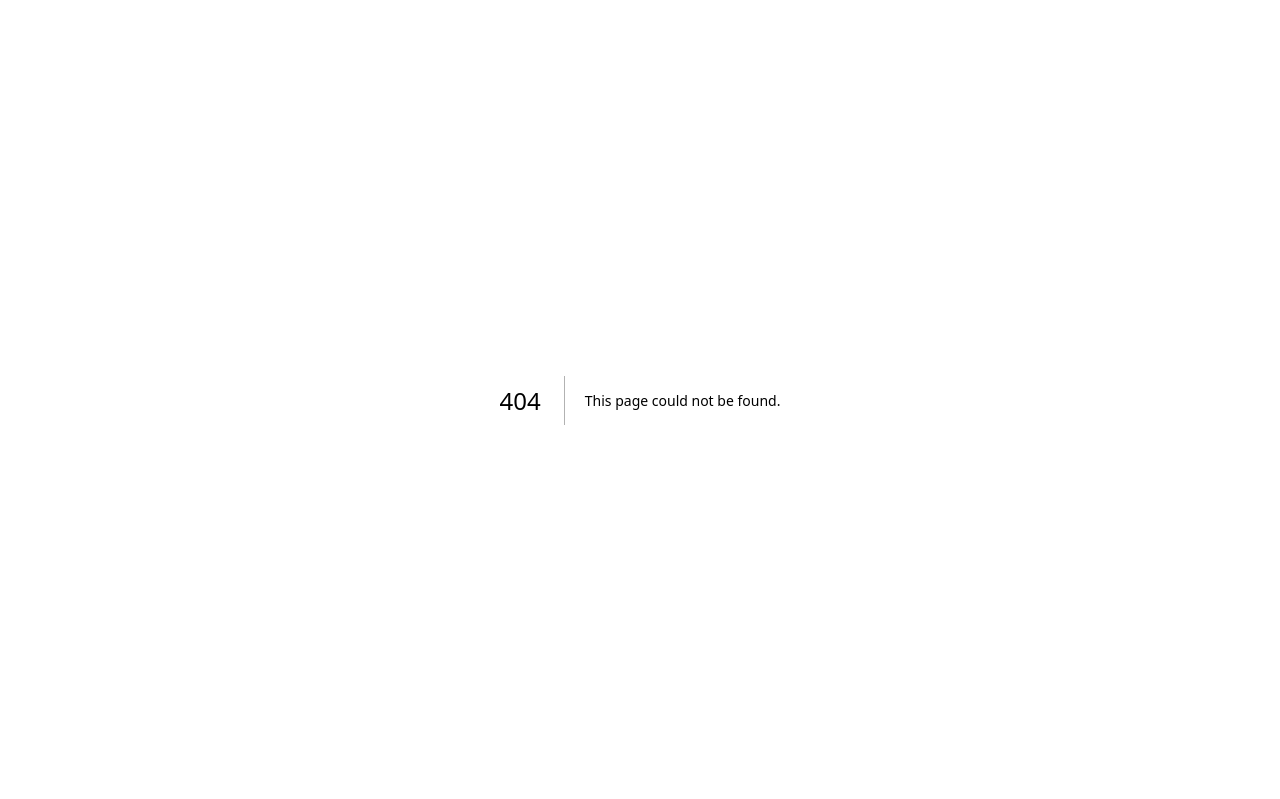
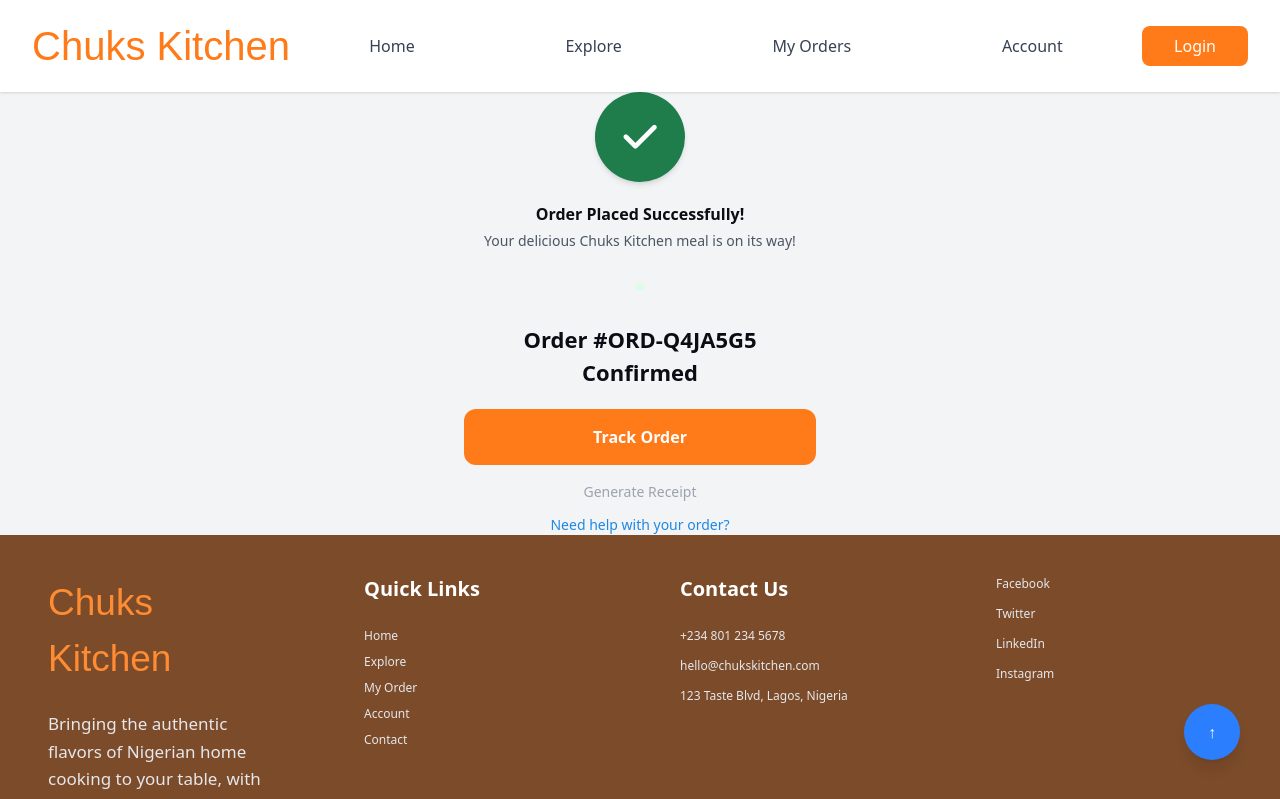
Before and after one commit to Ademolaadisa010/chuks-kitchen, a Next.js app: page /payment-success in a window 1280 px wide. Before the commit this address had no page. Shown: the top 799 px of the page. Built offline with nearby package versions, Linux system fonts and the light colour scheme; a web font is replaced by a local one.

Commit message:
Added the payment page

```diff
--- /dev/null
+++ b/app/payment-success/page.tsx
@@ -0,0 +1,97 @@
+"use client";
+
+import Header from "@/component/header";
+import Footer from "@/component/footer";
+import { useEffect, useState } from "react";
+import { useRouter } from "next/navigation";
+
+export default function PaymentSuccess() {
+  const router = useRouter();
+  const [loading, setLoading] = useState(true);
+  const [orderId, setOrderId] = useState("");
+
+  useEffect(() => {
+    const id = `ORD-${Math.random().toString(36).toUpperCase().slice(2, 9)}`;
+    setOrderId(id);
+
+    const timer = setTimeout(() => {
+      setLoading(false);
+    }, 2500);
+
+    return () => clearTimeout(timer);
+  }, []);
+
+  return (
+    <div className="bg-[#F3F4F6] min-h-screen flex flex-col">
+      <Header />
+
+      <main className="flex-1 flex items-center justify-center">
+        {loading ? (
+          <div className="flex items-center justify-center">
+            <svg
+              className="animate-spin w-16 h-16"
+              viewBox="0 0 50 50"
+              fill="none"
+              xmlns="http://www.w3.org/2000/svg"
+            >
+              {Array.from({ length: 8 }).map((_, i) => (
+                <rect
+                  key={i}
+                  x="23"
+                  y="4"
+                  width="4"
+                  height="10"
+                  rx="2"
+                  fill={i === 5 ? "#FF7A18" : "#D1D5DB"}
+                  transform={`rotate(${i * 45} 25 25)`}
+                  opacity={1 - i * 0.1}
+                />
+              ))}
+            </svg>
+          </div>
+        ) : (
+          <div className="flex flex-col items-center text-center px-6 max-w-[400px] w-full">
+
+            <div className="w-[90px] h-[90px] rounded-full bg-[#1E7D4B] flex items-center justify-center mb-5 shadow-md">
+              <i className="fa-solid fa-check text-white text-[38px]" />
+            </div>
+
+            <p className="text-[#0A0D13] text-[16px] font-bold">
+              Order Placed Successfully!
+            </p>
+            <p className="text-[#4B5563] text-[14px] mt-1">
+              Your delicious Chuks Kitchen meal is on its way!
+            </p>
+
+            <div className="w-2 h-2 rounded-full bg-green-100 my-8" />
+
+            <h2 className="text-[#0A0D13] text-[22px] font-bold mb-5">
+              Order #{orderId} Confirmed
+            </h2>
+
+            <button
+              onClick={() => router.push("/order")}
+              className="w-full bg-[#FF7A18] text-white text-[16px] font-semibold py-4 rounded-xl cursor-pointer hover:bg-orange-600 transition mb-4"
+            >
+              Track Order
+            </button>
+
+            <p className="text-[#9CA3AF] text-[14px] cursor-pointer hover:text-gray-600 transition mb-3">
+              Generate Receipt
+            </p>
+
+            {/* Need help */}
+            <p
+              onClick={() => router.push("/home")}
+              className="text-[#1E88E5] text-[14px] cursor-pointer hover:underline"
+            >
+              Need help with your order?
+            </p>
+          </div>
+        )}
+      </main>
+
+      <Footer />
+    </div>
+  );
+}
--- a/app/payment/page.tsx
+++ b/app/payment/page.tsx
@@ -24,12 +24,10 @@ export default function Payment() {
   const [saveCard, setSaveCard] = useState(false);
   const [placing, setPlacing] = useState(false);
 
-  // Card fields
   const [cardNumber, setCardNumber] = useState("");
   const [expiry, setExpiry] = useState("");
   const [cvv, setCvv] = useState("");
 
-  // Bank fields
   const [bankName, setBankName] = useState("");
   const [accountNumber, setAccountNumber] = useState("");
 
@@ -70,7 +68,6 @@ export default function Payment() {
 
     setPlacing(true);
 
-    // Finalize and save order
     const checkout = localStorage.getItem("chuks_kitchen_checkout");
     const delivery = localStorage.getItem("chuks_kitchen_delivery");
     const meta = localStorage.getItem("chuks_kitchen_order_meta");
@@ -87,7 +84,6 @@ export default function Payment() {
     });
     localStorage.setItem("chuks_kitchen_orders", JSON.stringify(orders));
 
-    // Clear all checkout state
     localStorage.removeItem("chuks_kitchen_cart");
     localStorage.removeItem("chuks_kitchen_checkout");
     localStorage.removeItem("chuks_kitchen_order_meta");
@@ -100,7 +96,7 @@ export default function Payment() {
       iconTheme: { primary: "#fff", secondary: "#FF7A18" },
     });
 
-    setTimeout(() => router.push("/home"), 2500);
+    setTimeout(() => router.push("/payment-success"), 2500);
   };
 
   const total = orderMeta?.total ?? 0;
```
